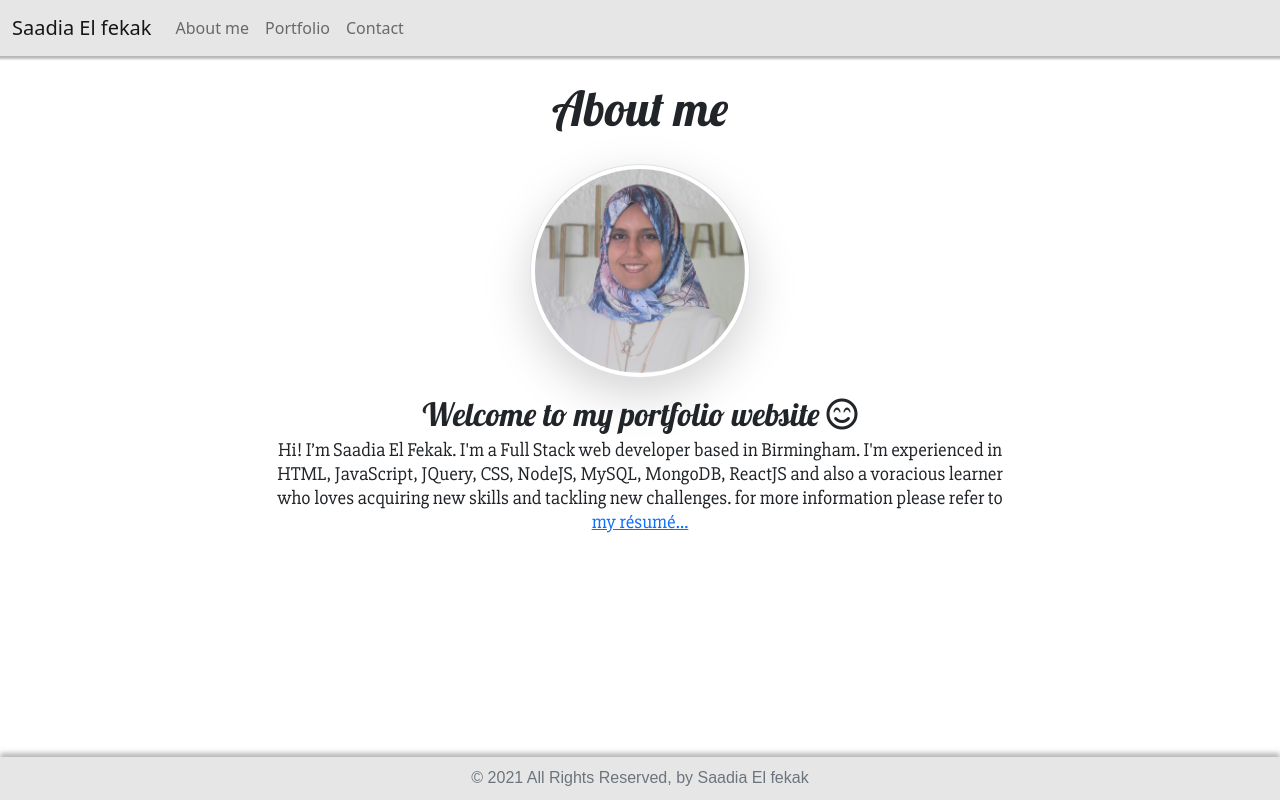
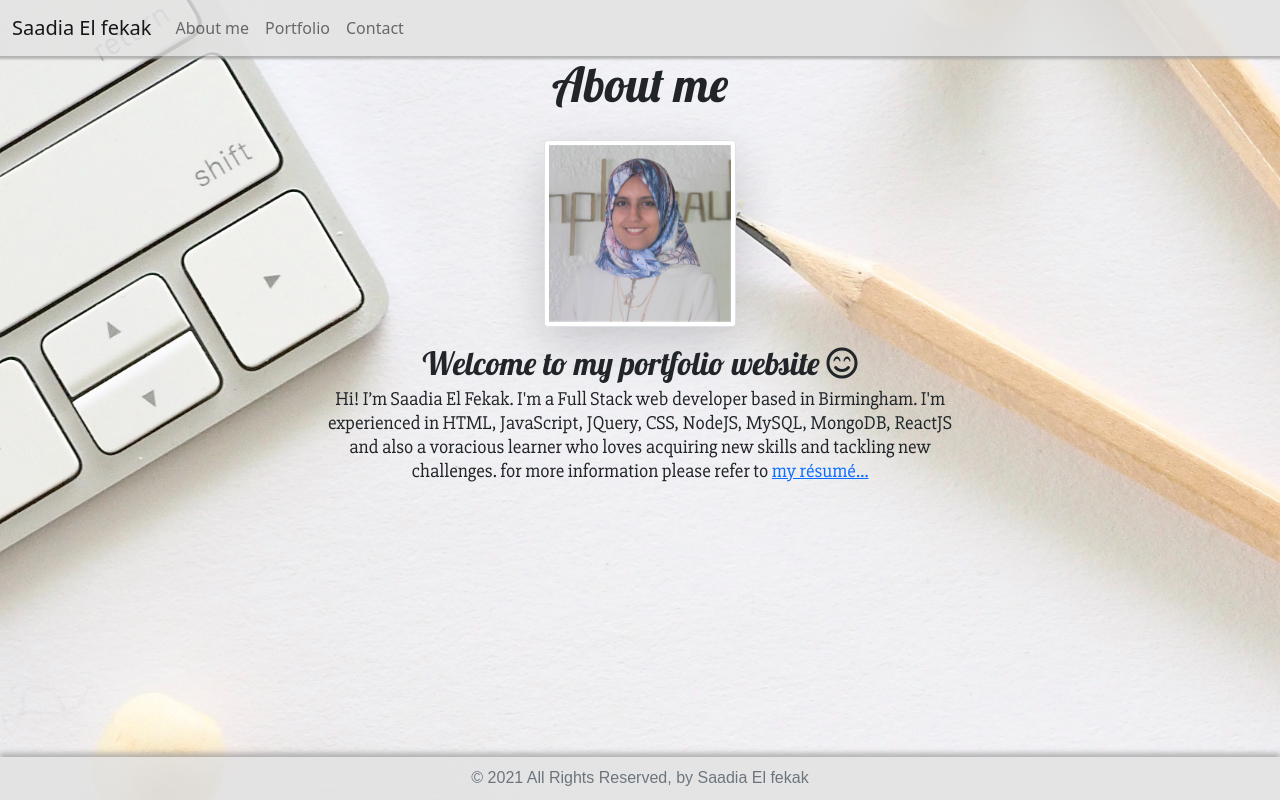
Before and after one commit to SaadiaELF/SEF_Portfolio, a React (Create React App) app: page /about in a window 1280 px wide. Built offline with nearby package versions, Linux system fonts and the light colour scheme; a web font is replaced by a local one.

Commit message:
changing bg and styles

```diff
--- a/src/pages/AboutPage/AboutMe.css
+++ b/src/pages/AboutPage/AboutMe.css
@@ -1,7 +1,12 @@
 /* about me section styling */
 .about-section {
-    padding-top: 6rem;
-    padding-bottom: 6rem;
+    padding-top: 4.5rem;
+    padding-bottom: 5rem;
+    background-color: rgb(236, 238, 223);
+    background-image: url("../../Assets/Images/bg-about.jpg");
+    background-size: cover;
+    background-repeat: no-repeat;
+    min-height: 100vh;
 }
 
 .about-section h1 {
@@ -34,10 +39,6 @@
 
 /* Adapt padding and font size for mobile screen */
 @media (max-width: 768px) {
-    .about-section {
-        padding-top: 15rem;
-        padding-bottom: 15rem;
-    }
 
     .about-section h1 {
         font-size: 2rem;
--- a/src/pages/AboutPage/AboutMe.js
+++ b/src/pages/AboutPage/AboutMe.js
@@ -8,11 +8,11 @@ function AboutMe() {
     return (
         <div>
             <section className="about-section text-center" id="about">
-                <Container>
+                <Container className="d-flex justify-content-right">
                     <Row>
-                        <Col lg="8" className="mx-auto">
+                        <Col lg="7" className="mx-auto">
                             <h1 className="mb-4">About me </h1>
-                            <img className="my-img img-thumbnail rounded-circle shadow-lg" src={myPhoto} alt="Saadia" />
+                            <img className="my-img img-thumbnail rounded shadow-lg" src={myPhoto} alt="Saadia" />
                             <h2>Welcome to my portfolio website  <i className="far fa-smile-beam"></i> </h2>
                             <p> Hi! I’m Saadia El Fekak.
                                 I'm a Full Stack web developer based in Birmingham.
```
